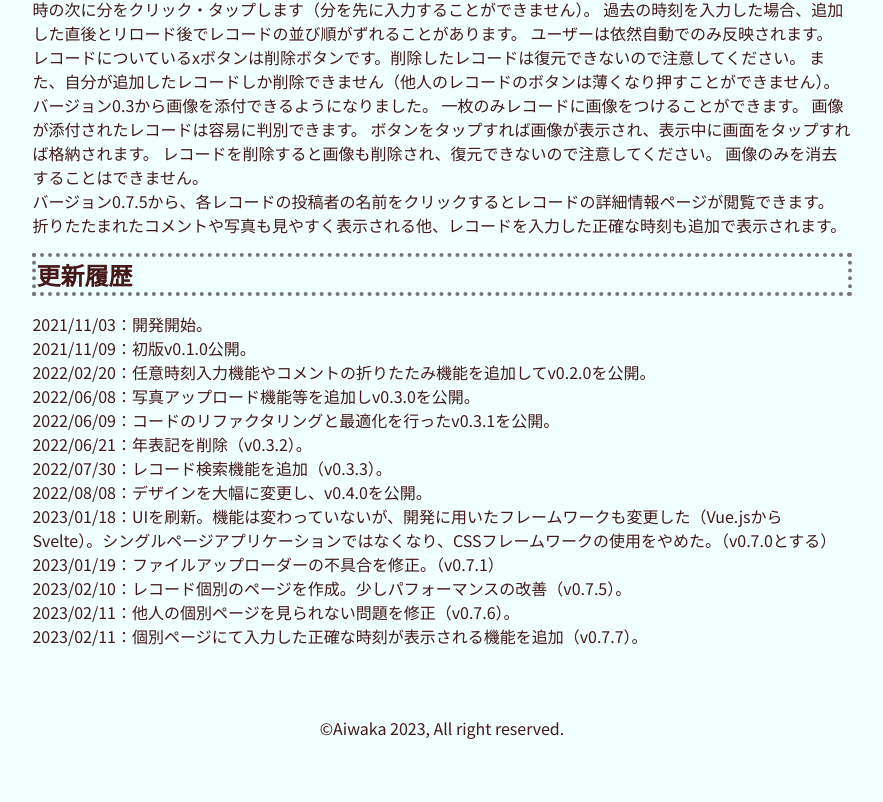
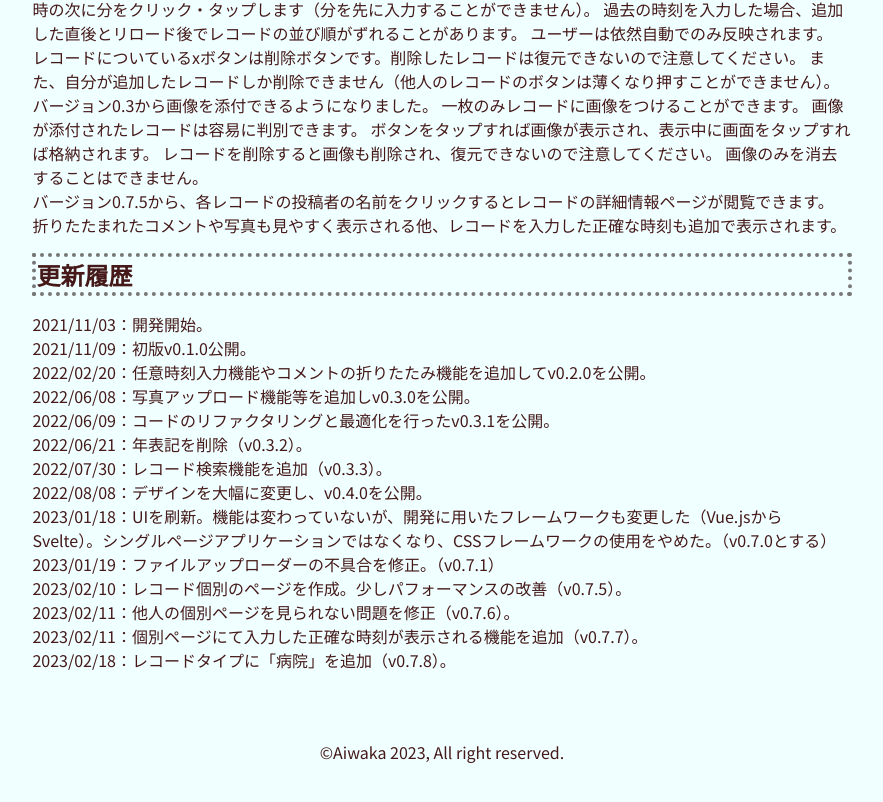
Before and after one commit to aiwaka/tako_board_new, a SvelteKit app: page /about in a window 1280 px wide. Shown: the part 629-1431 px from the top of the page, without its empty margins (198-1081 px from the left). Built offline with nearby package versions, Linux system fonts and the light colour scheme.

Commit message:
update version and text

```diff
--- a/src/routes/+page.svelte
+++ b/src/routes/+page.svelte
@@ -4,7 +4,7 @@
 
 <div class="home">
   <h1>Tako Board</h1>
-  <div class="version">Ver 0.7.7</div>
+  <div class="version">Ver 0.7.8</div>
   <p>ちゃこちゃんのお世話管理アプリ</p>
   <img alt="tako" src={`${base}/img/tako.png`} />
 </div>
--- a/src/routes/about/+page.svelte
+++ b/src/routes/about/+page.svelte
@@ -58,6 +58,7 @@
   <p>2023/02/10：レコード個別のページを作成。少しパフォーマンスの改善（v0.7.5）。</p>
   <p>2023/02/11：他人の個別ページを見られない問題を修正（v0.7.6）。</p>
   <p>2023/02/11：個別ページにて入力した正確な時刻が表示される機能を追加（v0.7.7）。</p>
+  <p>2023/02/18：レコードタイプに「病院」を追加（v0.7.8）。</p>
 </div>
 
 <style>
```
Also changed, not shown: 1 other file (tests, documents, lock files or other folders).
